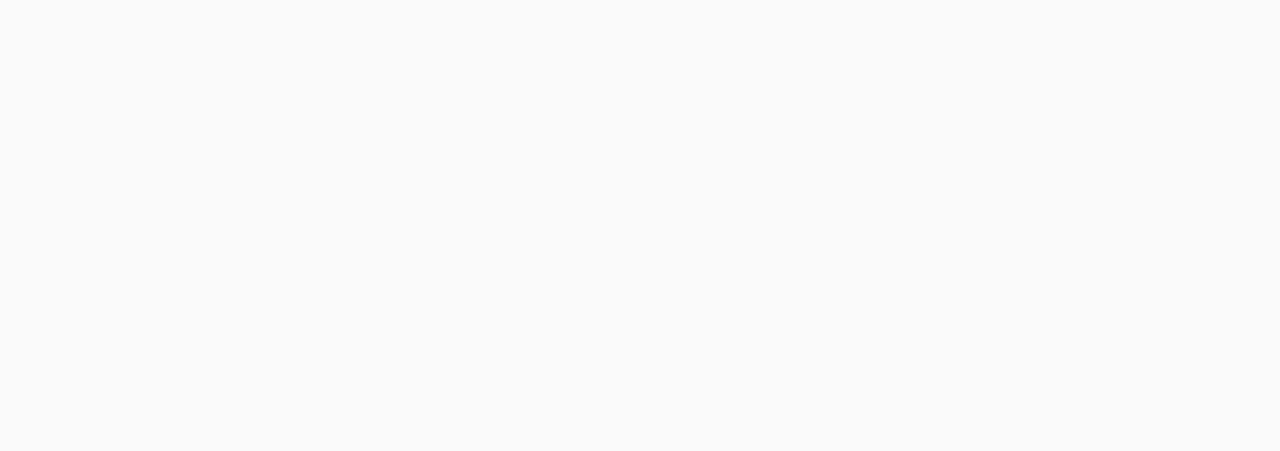
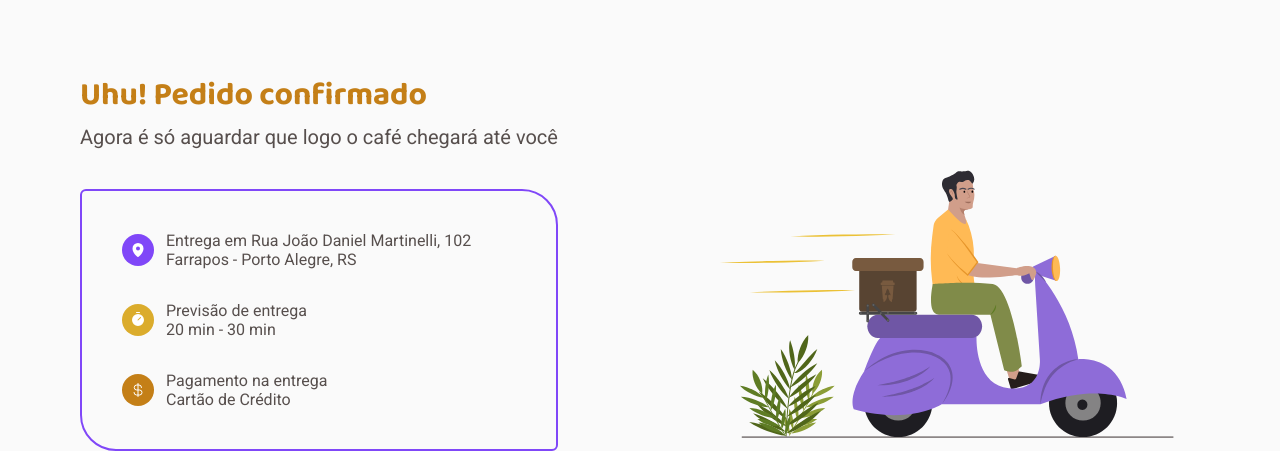
Before and after one commit to miqueiasousa/ignite-reactjs-desafio-02, a React (Vite) app: page /checkout/success in a window 1280 px wide. Before the commit this address had no page. Shown: the part 374-825 px from the top of the page. Before the commit the page ends 800 px from the top, so only its background shows below. Built offline with nearby package versions, Linux system fonts and the light colour scheme.

Commit message:
feat: create success order page

```diff
--- a/src/Router.tsx
+++ b/src/Router.tsx
@@ -3,6 +3,7 @@ import { Route, Routes } from 'react-router-dom'
 import { DefaultLayout } from './layouts/DefaultLayout/DefaultLayout'
 import { Checkout } from './pages/Checkout/Checkout'
 import { Home } from './pages/Home/Home'
+import { Success } from './pages/Success/Success'
 
 export function Router() {
   return (
@@ -10,6 +11,7 @@ export function Router() {
       <Route path="/" element={<DefaultLayout />}>
         <Route path="/" element={<Home />} />
         <Route path="/checkout" element={<Checkout />} />
+        <Route path="/checkout/success" element={<Success />} />
       </Route>
     </Routes>
   )
--- /dev/null
+++ b/src/pages/Success/Success.styles.ts
@@ -0,0 +1,60 @@
+import styled from 'styled-components'
+
+export const SuccessContainer = styled.div`
+  display: flex;
+  justify-content: space-between;
+  align-items: flex-end;
+  margin-block: 5rem;
+`
+
+export const SuccessTitle = styled.h1`
+  font-family: 'Baloo 2', cursive;
+  font-size: ${props => props.theme.fontSize['3xl']};
+  color: ${props => props.theme.colors.yellow[900]};
+  margin-bottom: 0.25rem;
+`
+
+export const SuccessSubtitle = styled.h2`
+  font-size: ${props => props.theme.fontSize.xl};
+  font-weight: 400;
+  margin-bottom: 2.5rem;
+`
+
+export const OrderInfo = styled.div`
+  padding: 2.5rem;
+  border-radius: 6px 36px;
+  border: 2px solid ${props => props.theme.colors.purple[500]};
+  display: flex;
+  flex-direction: column;
+  gap: 2rem;
+
+  .item {
+    display: flex;
+    align-items: center;
+    gap: 0.75rem;
+
+    > span {
+      display: inline-flex;
+      padding: 0.5rem;
+      border-radius: 9999px;
+      color: ${props => props.theme.colors.white};
+
+      &.local {
+        background-color: ${props => props.theme.colors.purple[500]};
+      }
+
+      &.time {
+        background-color: ${props => props.theme.colors.yellow[500]};
+      }
+
+      &.payment {
+        background-color: ${props => props.theme.colors.yellow[900]};
+      }
+    }
+
+    > div {
+      display: flex;
+      flex-direction: column;
+    }
+  }
+`
--- /dev/null
+++ b/src/pages/Success/Success.tsx
@@ -0,0 +1,53 @@
+import { CurrencyDollar, MapPin, Timer } from 'phosphor-react'
+
+import delivery from '../../assets/delivery.svg'
+
+import {
+  OrderInfo,
+  SuccessContainer,
+  SuccessSubtitle,
+  SuccessTitle
+} from './Success.styles'
+
+export function Success() {
+  return (
+    <SuccessContainer>
+      <div>
+        <SuccessTitle>Uhu! Pedido confirmado</SuccessTitle>
+        <SuccessSubtitle>
+          Agora é só aguardar que logo o café chegará até você
+        </SuccessSubtitle>
+        <OrderInfo>
+          <div className="item">
+            <span className="local">
+              <MapPin size={16} weight="fill" />
+            </span>
+            <div>
+              <span>Entrega em Rua João Daniel Martinelli, 102</span>
+              <span>Farrapos - Porto Alegre, RS</span>
+            </div>
+          </div>
+          <div className="item">
+            <span className="time">
+              <Timer size={16} weight="fill" />
+            </span>
+            <div>
+              <span>Previsão de entrega</span>
+              <span>20 min - 30 min</span>
+            </div>
+          </div>
+          <div className="item">
+            <span className="payment">
+              <CurrencyDollar size={16} />
+            </span>
+            <div>
+              <span>Pagamento na entrega</span>
+              <span>Cartão de Crédito</span>
+            </div>
+          </div>
+        </OrderInfo>
+      </div>
+      <img src={delivery} />
+    </SuccessContainer>
+  )
+}
```
Also changed, not shown: src/assets/delivery.svg (added).
